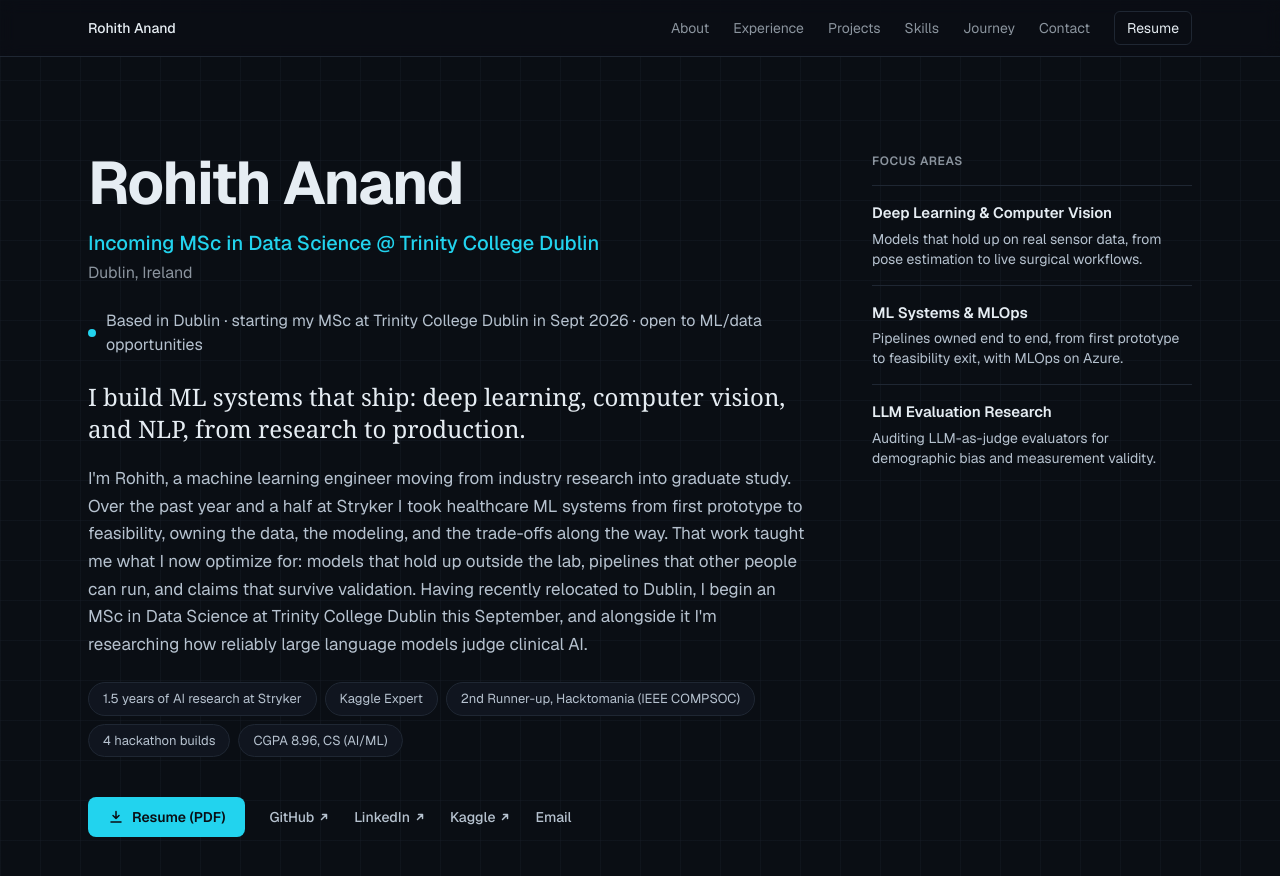
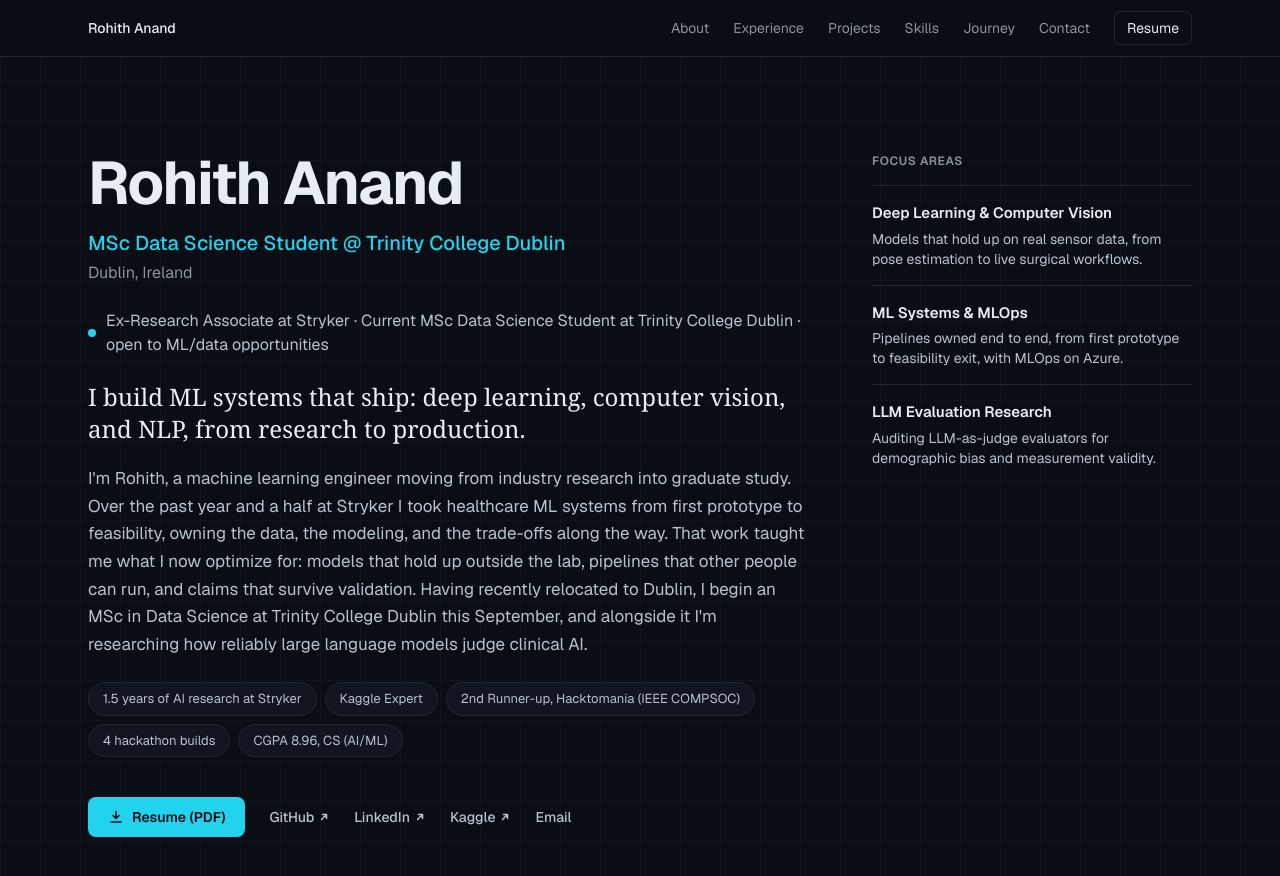
Before and after one commit to lemonredwood/portfolio, a Next.js app: page / in a window 1280 px wide. Shown: the top 876 px of the page. Built offline with nearby package versions, Linux system fonts and the light colour scheme; no server answers.

Commit message:
Update hero status line to ex-Stryker / current TCD MSc student
Replaces "wrapping up at Stryker / moving to Dublin" wording now that
both have happened.

```diff
--- a/content/profile.ts
+++ b/content/profile.ts
@@ -7,7 +7,7 @@ import type { Profile } from "./types";
  */
 export const profile: Profile = {
   name: "Rohith Anand",
-  role: "Incoming MSc in Data Science @ Trinity College Dublin",
+  role: "MSc Data Science Student @ Trinity College Dublin",
   location: "Dublin, Ireland",
   email: "therohithanand@gmail.com",
 
@@ -15,7 +15,7 @@ export const profile: Profile = {
     "I build ML systems that ship: deep learning, computer vision, and NLP, from research to production.",
 
   status:
-    "Based in Dublin · starting my MSc at Trinity College Dublin in Sept 2026 · open to ML/data opportunities",
+    "Ex-Research Associate at Stryker · Current MSc Data Science Student at Trinity College Dublin · open to ML/data opportunities",
 
   intro:
     "I'm Rohith, a machine learning engineer moving from industry research into graduate study. Over the past year and a half at Stryker I took healthcare ML systems from first prototype to feasibility, owning the data, the modeling, and the trade-offs along the way. That work taught me what I now optimize for: models that hold up outside the lab, pipelines that other people can run, and claims that survive validation. Having recently relocated to Dublin, I begin an MSc in Data Science at Trinity College Dublin this September, and alongside it I'm researching how reliably large language models judge clinical AI.",
```
